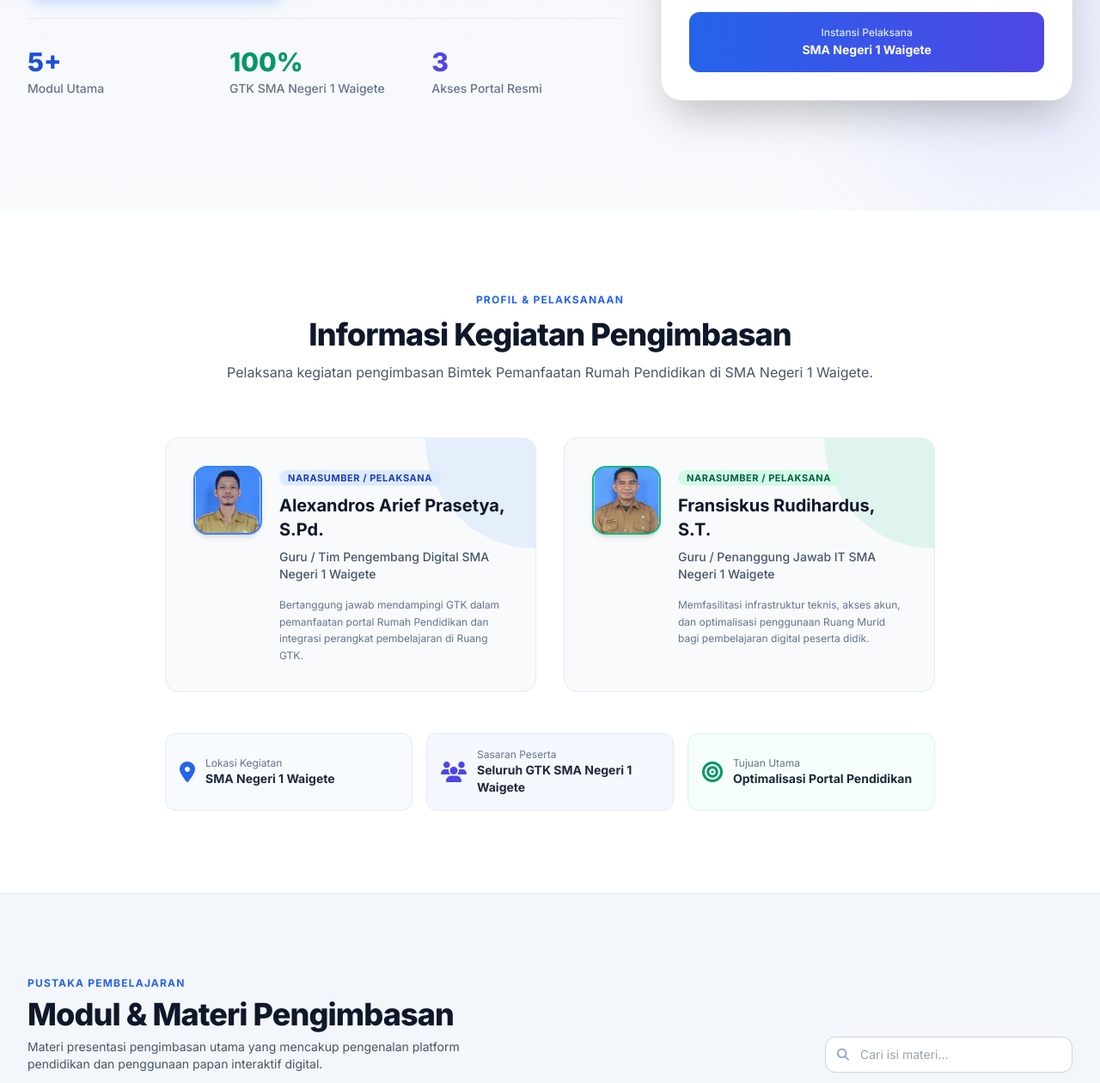
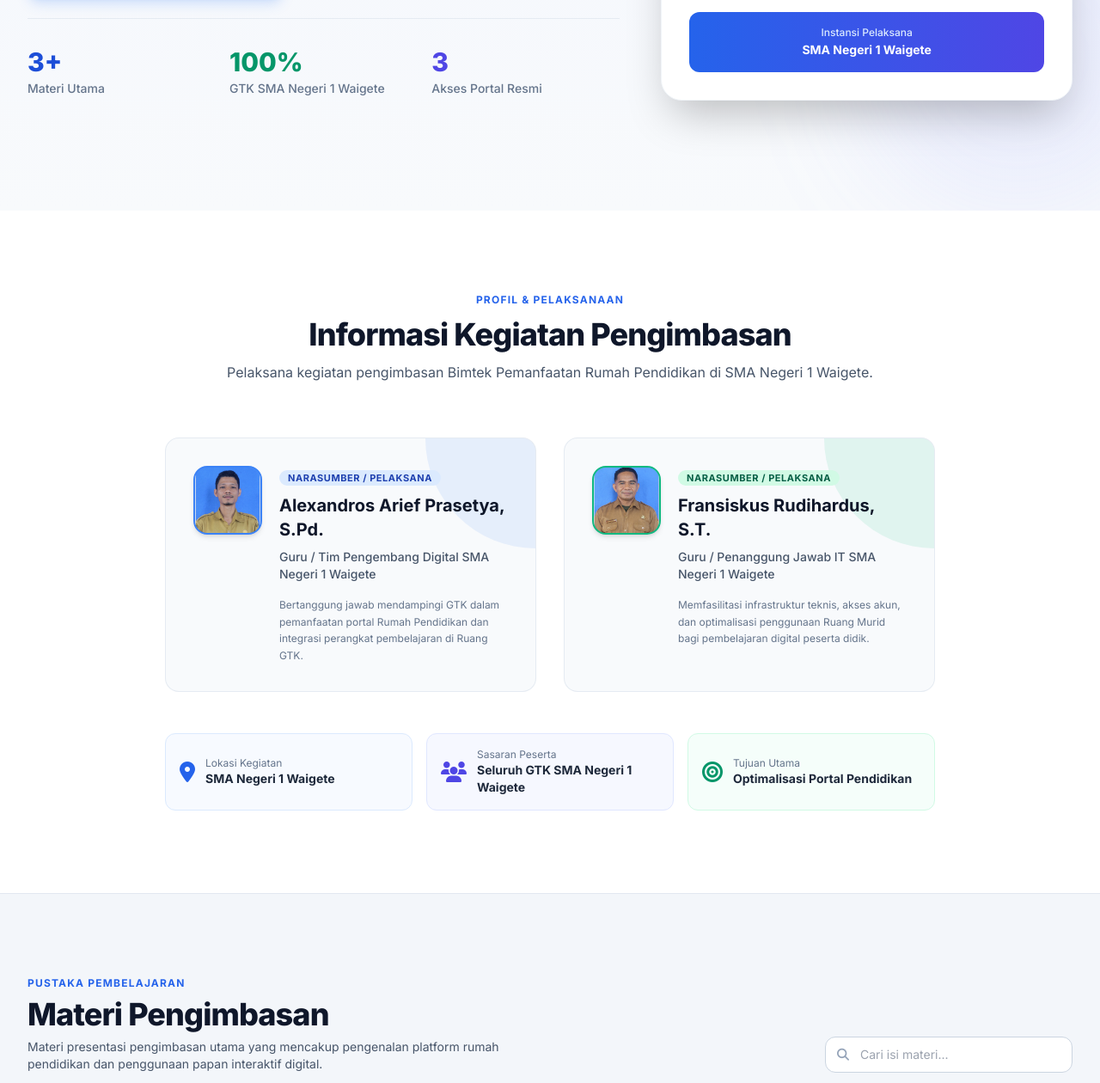
Before and after one commit to alexandrozarief-project/pengimbasan-sman1waigete, a plain HTML site: page index.html in a window 1280 px wide. Shown: the part 580-1840 px from the top of the page at 86% size. Drawn offline with nearby package versions, Linux system fonts and the light colour scheme.

Commit message:
Update index.html

```diff
--- a/index.html
+++ b/index.html
@@ -138,8 +138,8 @@
                         <!-- Stats / Highlights -->
                         <div class="pt-8 grid grid-cols-3 gap-4 border-t border-slate-200/80 text-center lg:text-left">
                             <div>
-                                <span class="block text-2xl sm:text-3xl font-extrabold text-blue-700">5+</span>
-                                <span class="text-xs sm:text-sm text-slate-500 font-medium">Modul Utama</span>
+                                <span class="block text-2xl sm:text-3xl font-extrabold text-blue-700">3+</span>
+                                <span class="text-xs sm:text-sm text-slate-500 font-medium">Materi Utama</span>
                             </div>
                             <div>
                                 <span class="block text-2xl sm:text-3xl font-extrabold text-emerald-600">100%</span>
@@ -321,8 +321,8 @@
                 <div class="flex flex-col md:flex-row md:items-end justify-between mb-12">
                     <div class="space-y-2 mb-6 md:mb-0">
                         <h2 class="text-xs font-bold tracking-widest text-blue-600 uppercase">Pustaka Pembelajaran</h2>
-                        <p class="text-3xl font-extrabold text-slate-900 tracking-tight sm:text-4xl">Modul & Materi Pengimbasan</p>
-                        <p class="text-slate-600 text-sm max-w-xl">Materi presentasi pengimbasan utama yang mencakup pengenalan platform pendidikan dan penggunaan papan interaktif digital.</p>
+                        <p class="text-3xl font-extrabold text-slate-900 tracking-tight sm:text-4xl">Materi Pengimbasan</p>
+                        <p class="text-slate-600 text-sm max-w-xl">Materi presentasi pengimbasan utama yang mencakup pengenalan platform rumah pendidikan dan penggunaan papan interaktif digital.</p>
                     </div>
 
                     <!-- Search Input -->
@@ -639,7 +639,7 @@
                         <li><a href="https://rumah.pendidikan.go.id/" target="_blank" class="hover:text-white transition-colors">Portal Rumah Pendidikan</a></li>
                         <li><a href="https://rumah.pendidikan.go.id/ruang/gtk/" target="_blank" class="hover:text-white transition-colors">Portal Ruang GTK</a></li>
                         <li><a href="https://rumah.pendidikan.go.id/ruang/murid/" target="_blank" class="hover:text-white transition-colors">Portal Ruang Murid</a></li>
-                        <li><a href="#materi" class="hover:text-white transition-colors">Modul Pengimbasan</a></li>
+                        <li><a href="#materi" class="hover:text-white transition-colors">Materi Pengimbasan</a></li>
                     </ul>
                 </div>
             </div>
```
